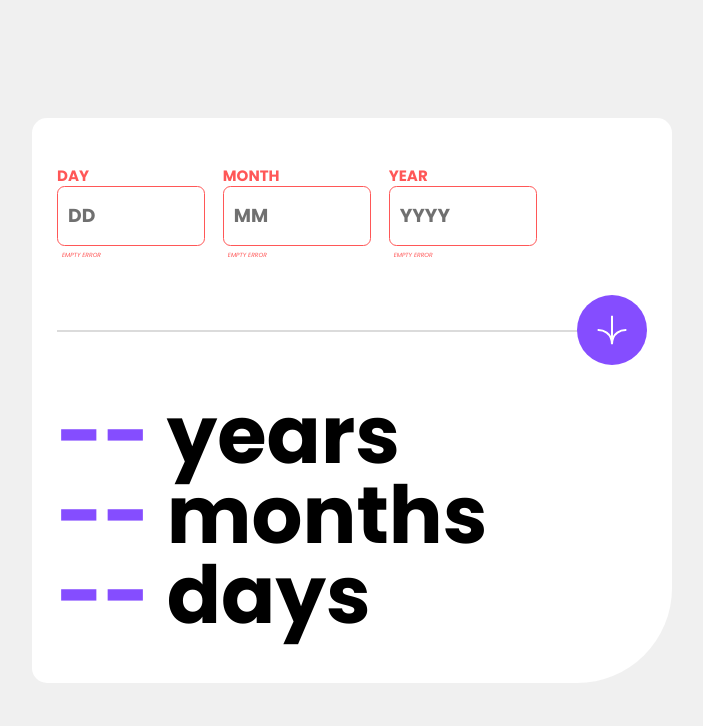
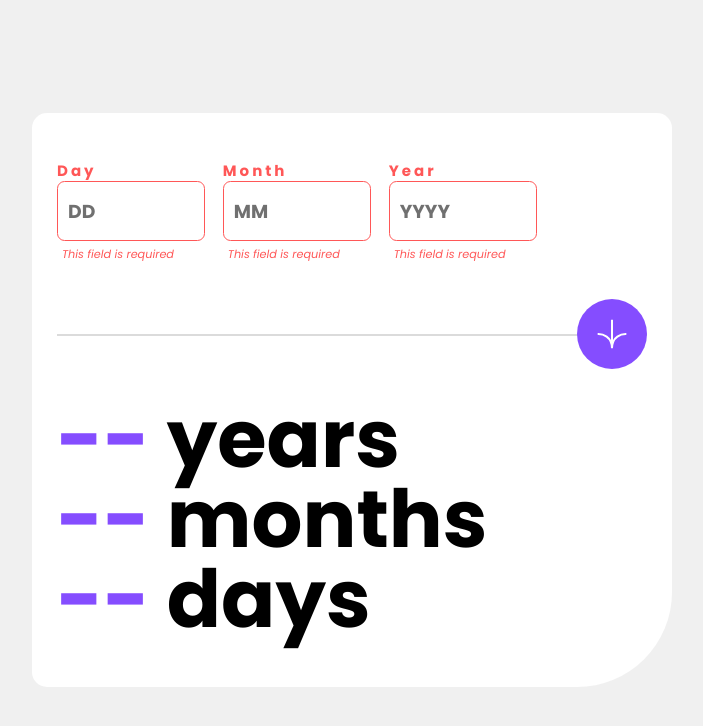
Before and after one commit to Vivianie-P/age-calc-fm, a React (Vite) app: page / in a window 1280 px wide. Both pictures are taken after a click on the button 900 px from the left and 320 px from the top of the page. Shown: the top 726 px of the page, without its empty margins (288-991 px from the left). Built offline with nearby package versions, Linux system fonts and the light colour scheme.

Commit message:
Completed the error styling

```diff
--- a/src/components/AgeMain.tsx
+++ b/src/components/AgeMain.tsx
@@ -40,19 +40,19 @@ const AgeMain = () => {
 				<Input
 					inputState={inputState}
 					stateSetter={setInputState}
-					label="DAY"
+					label="Day"
 					placeholder="DD"
 				/>
 				<Input
 					inputState={inputState}
 					stateSetter={setInputState}
-					label="MONTH"
+					label="Month"
 					placeholder="MM"
 				/>
 				<Input
 					inputState={inputState}
 					stateSetter={setInputState}
-					label="YEAR"
+					label="Year"
 					placeholder="YYYY"
 				/>
 			</form>
@@ -69,7 +69,7 @@ const AgeMain = () => {
 			</div>
 			<div className="flex w-full">
 				<AgeCalc
-					stateSetter={setInputState}
+					inputState={inputState}
 					years={age.years}
 					months={age.months}
 					days={age.days}
--- a/src/components/Input.tsx
+++ b/src/components/Input.tsx
@@ -24,7 +24,7 @@ const Input = (props: TextInputProps) => {
 			<label
 				className={`${
 					hasError ? "text-light-red" : "text-smokey-grey"
-				} "font-poppins tracking-widest-2" text-xl md:text-2xl`}
+				} font-poppins text-xl tracking-widest-2 md:text-2xl`}
 				htmlFor="birthday"
 			>
 				{props.label}
@@ -33,27 +33,28 @@ const Input = (props: TextInputProps) => {
 				placeholder={props.placeholder}
 				id="birthday"
 				className={`${
-					hasError ? "border-light-red" : "border-light-grey"
-				}  ${`md:h-30 h-24 cursor-pointer rounded-xl border p-4 text-3xl text-off-black placeholder:text-smokey-grey hover:border-purple`}`}
+					hasError ? "border-light-red hover:border-light-red" : "border-light-grey"
+				}  ${`md:h-30 h-24 cursor-pointer rounded-xl border p-4 text-3xl text-off-black placeholder:text-smokey-grey hover:border-purple focus:outline-none`}`}
 				type="number"
 				onChange={handleChange}
 			/>
 			{errorType === "empty" ? (
-				<span className="m-2 w-full italic text-light-red">EMPTY ERROR</span>
+				<span className="m-2 w-full border-light-red text-lg italic text-light-red">
+					This field is required
+				</span>
 			) : (
 				""
 			)}
 
 			{errorType === "invalid" ? (
-				<span className="m-2 w-full italic text-light-red">
-					Must be a valid date
+				<span className="m-2 w-full border-light-red text-lg italic text-light-red">
+					{`Must be a valid ${props.label}`}
 				</span>
 			) : (
 				""
 			)}
 
-			{/* {props.inputState[currentInput as keyof FormInputInterface].errorType ===
-			"invalid" ? (
+			{/* {hasError ? (
 				<span className="text-light-red">INVALID YEAR ERROR</span>
 			) : (
 				""
--- a/src/utilities.tsx/Interfaces.tsx
+++ b/src/utilities.tsx/Interfaces.tsx
@@ -2,7 +2,7 @@ export interface AgeCalcProps {
 	years: string;
 	months: string;
 	days: string;
-	stateSetter?: any;
+	inputState?: any;
 }
 
 export interface FormInputInterface {
--- a/src/utilities.tsx/validateForm.tsx
+++ b/src/utilities.tsx/validateForm.tsx
@@ -34,6 +34,12 @@ export const validateForm = (
 
 	if (!dayInfo.hasError && !monthInfo.hasError && !yearInfo.hasError) {
 		ageCalcConverter(inputState, ageStateSetter);
+	} else {
+		ageStateSetter({
+			days: "",
+			months: "",
+			years: "",
+		});
 	}
 };
 
--- a/tailwind.config.js
+++ b/tailwind.config.js
@@ -17,6 +17,7 @@ export default {
 		extend: {
 			letterSpacing: {
 				"widest-2": "0.2em",
+				"widest-3": "0.3em",
 			},
 			spacing: {
 				20: "4.8rem",
```
